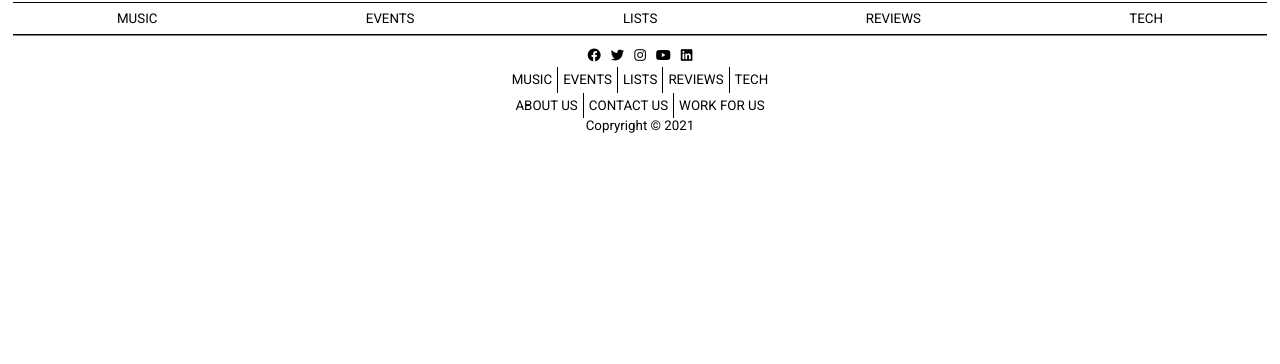
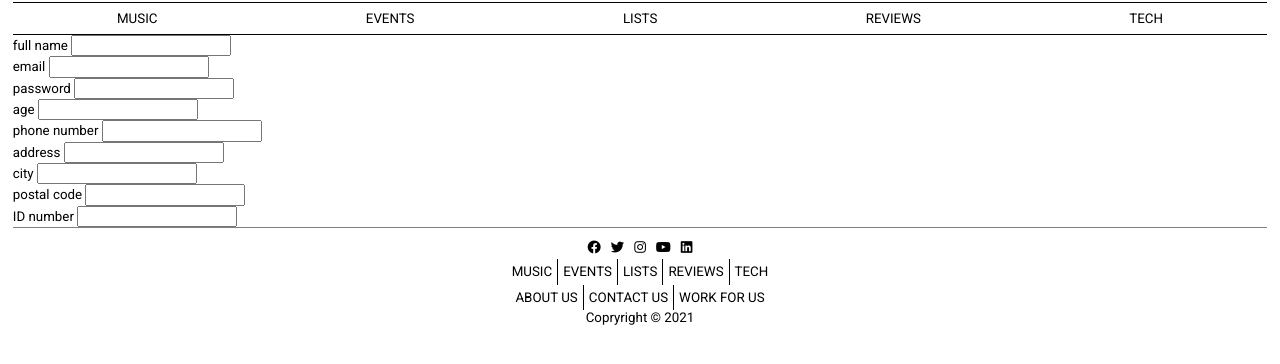
Before and after one commit to NicoMunoz909/BaSD-Week3, a plain HTML site: page subscribe.html in a window 1280 px wide. Shown: the part 50-414 px from the top of the page. Drawn offline with Linux system fonts and the light colour scheme.

Commit message:
write form initial html

```diff
--- a/subscribe.html
+++ b/subscribe.html
@@ -50,6 +50,71 @@
             </nav>
         </header>
         <main>
+            <form>
+                <div>
+                    <label>
+                        full name
+                        <input type="text" name="full-name" id="name-input">
+                    </label>
+                    <span class="input-validation" id="name-validation"></span>
+                </div>
+                <div>
+                    <label>
+                        email
+                        <input type="email" name="email" id="email-input">
+                    </label>
+                    <span class="input-validation" id="email-validation"></span>
+                </div>
+                <div>
+                    <label>
+                        password
+                        <input type="password" name="password" id="password-input">
+                    </label>
+                    <span class="input-validation" id="password-validation"></span>
+                </div>
+                <div>
+                    <label>
+                        age
+                        <input type="number" name="age" id="age-input">
+                    </label>
+                    <span class="input-validation" id="age-validation"></span>
+                </div>
+                <div>
+                    <label>
+                        phone number
+                        <input type="tel" name="phone-number" id="phone-input">
+                    </label>
+                    <span class="input-validation" id="phone-validation"></span>
+                </div>
+                <div>
+                    <label>
+                        address
+                        <input type="text" name="address" id="address-input">
+                    </label>
+                    <span class="input-validation" id="address-validation"></span>
+                </div>
+                <div>
+                    <label>
+                        city
+                        <input type="text" name="city" id="city-input">
+                    </label>
+                    <span class="input-validation" id="city-validation"></span>
+                </div>
+                <div>
+                    <label>
+                        postal code
+                        <input type="text" name="postal-code" id="postal-input">
+                    </label>
+                    <span class="input-validation" id="postal-validation"></span>
+                </div>
+                <div>
+                    <label>
+                        ID number
+                        <input type="text" name="address" id="address-input">
+                    </label>
+                    <span class="input-validation" id="address-validation"></span>
+                </div>
+            </form>
         </main>
         <footer>
             <ul>
```
